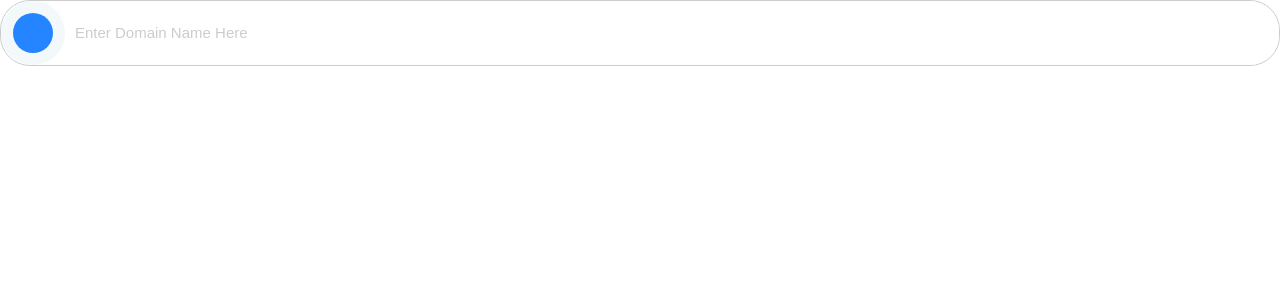
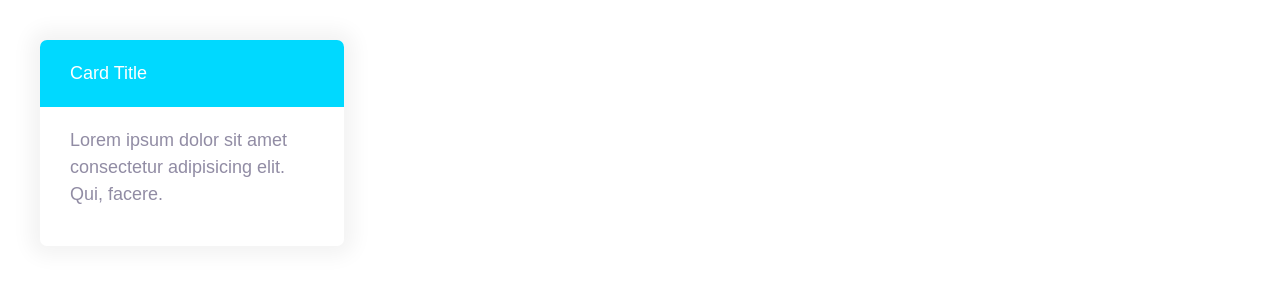
Before and after one commit to Waseem6171/Raza, a plain HTML site: page index.html in a window 1280 px wide. Drawn offline with Linux system fonts and the light colour scheme.

Commit message:
design cards

```diff
--- a/css/style.css
+++ b/css/style.css
@@ -247,3 +247,24 @@ a {
         font-size: 1.5rem;
     }
 }
+
+/* Cards component  */
+.card {
+   border-radius: 7px;
+   box-shadow: 0 0 20px 10px #f3f3f3;
+   overflow: hidden;
+}
+.card__header,
+.card__body {
+    padding: 2rem 3rem;
+
+}
+.card--primary .card__header {
+    background: var(--color-primary);
+    color: white;
+
+}
+.card--secondary .card__header{
+    background: var(--color-secondary);
+    color: white;
+}
--- a/index.html
+++ b/index.html
@@ -14,14 +14,16 @@
     <link rel="stylesheet" href="css/normalize.css" />
   </head>
   <body>
-    <div class="input-group">
-      <span class="icon--container">
-        <svg class="icon icon--primary">
-          <use xlink:href="images/sprite.svg#chevron"></use>
-        </svg>
-      </span>
-      <!-- <button class="btn btn--accent">Search</button> -->
-      <input type="text" class="input" placeholder="Enter Domain Name Here" />
+    <div style="width: 30%; padding: 4rem">
+      <div class="card card--secondary">
+        <header class="card__header">Card Title</header>
+        <div class="card__body">
+          <p>
+            Lorem ipsum dolor sit amet consectetur adipisicing elit. Qui,
+            facere.
+          </p>
+        </div>
+      </div>
     </div>
   </body>
 </html>
```
Also changed, not shown: components/cards.html (added, +10 -0 lines).
